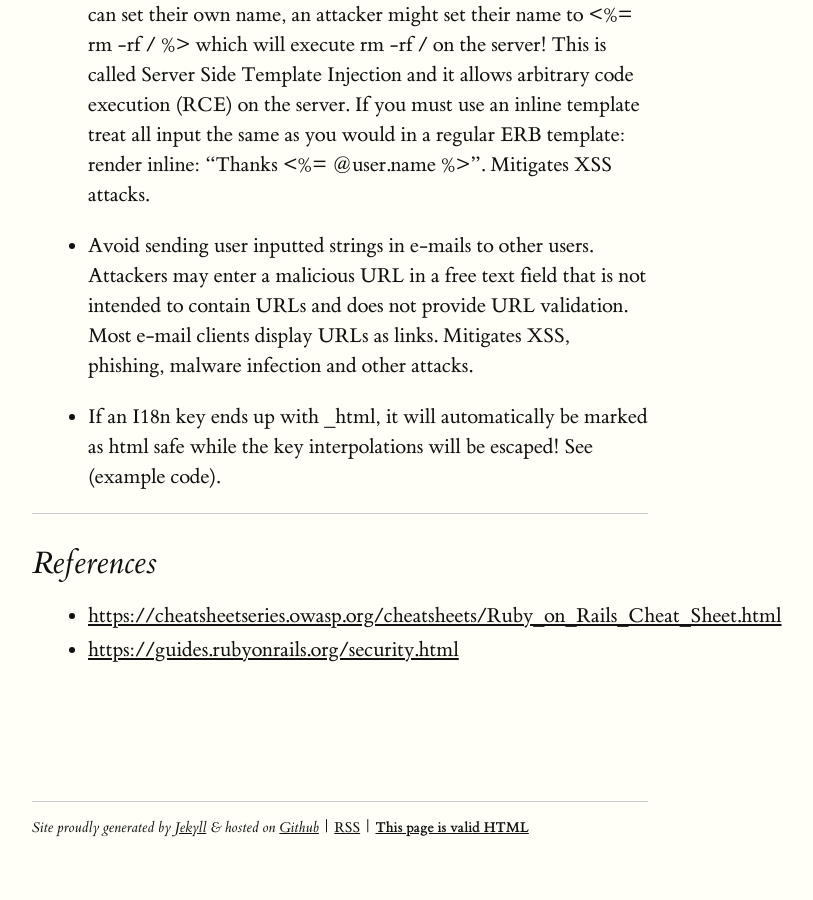
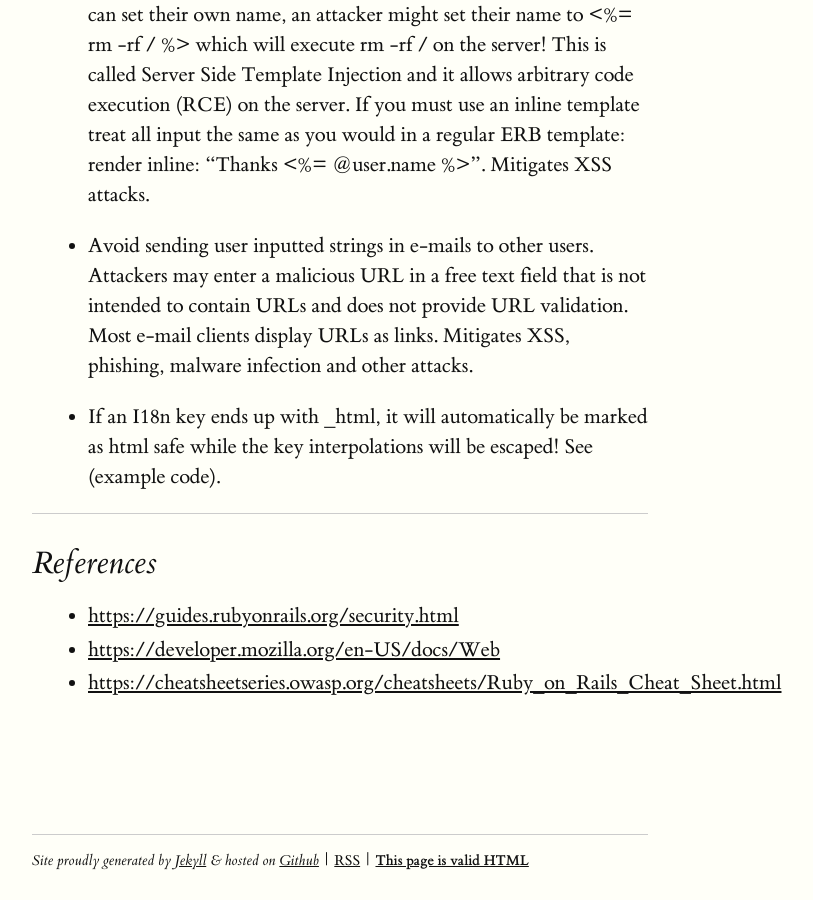
Before and after one commit to smodnix/smodnix.github.io, a Jekyll site: the page built from _posts/2021-07-17-vulnerabilities-in-ruby-on-rails.md, in a window 1280 px wide and 900 px high, scrolled down 15636 px. Shown: the whole window, without its empty margins (128-941 px from the left). Built offline with Jekyll 4.4.1, drawn with Linux system fonts in a browser that asks for light colours; before the commit the page ends 16503 px from its top, so only the background shows below that; some of the changed lines change nothing that is shown.

Commit message:
old post references modified

```diff
--- a/_posts/2021-07-17-vulnerabilities-in-ruby-on-rails.md
+++ b/_posts/2021-07-17-vulnerabilities-in-ruby-on-rails.md
@@ -373,5 +373,6 @@ JavaScript Strings Literals | `<script>var id = '<%= escape_javascript user-cont
 ----
 
 ## References
+- [https://guides.rubyonrails.org/security.html](https://guides.rubyonrails.org/security.html)
+- [https://developer.mozilla.org/en-US/docs/Web](https://developer.mozilla.org/en-US/docs/Web)
 - [https://cheatsheetseries.owasp.org/cheatsheets/Ruby_on_Rails_Cheat_Sheet.html](https://cheatsheetseries.owasp.org/cheatsheets/Ruby_on_Rails_Cheat_Sheet.html)
-- [https://guides.rubyonrails.org/security.html](https://guides.rubyonrails.org/security.html)
```
